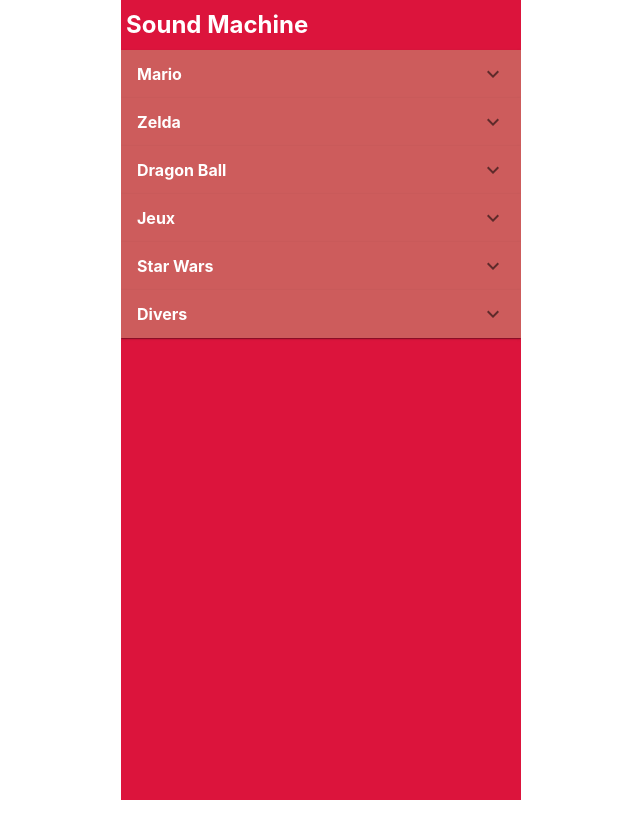
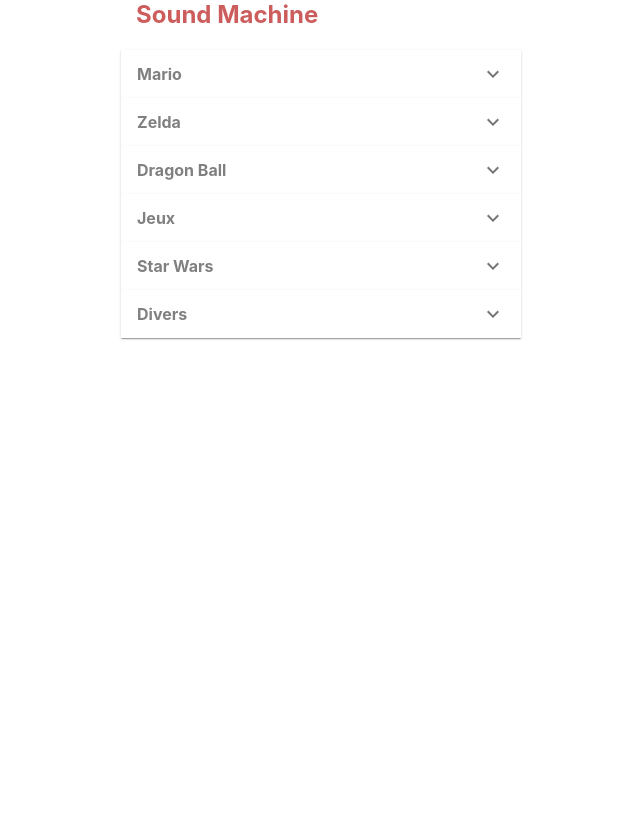
Before and after one commit to gugueU/sound-box, a React (Create React App) app: page / in a window 1280 px wide. Shown: the top 838 px of the page, without its empty margins (319-959 px from the left). Before the commit the page ends 800 px from the top, so only its background shows below. Built offline with nearby package versions, Linux system fonts and the light colour scheme.

Commit message:
1rst commit

```diff
--- a/src/App.js
+++ b/src/App.js
@@ -7,48 +7,25 @@
 const useStyles = makeStyles(theme => ({
     root: {
         textAlign: 'center',
-        display: 'flex',
-        flexDirection: 'column',
-        justifyContent: 'center',
         height: '100vh',
-        backgroundColor: 'crimson',
-        overflow: 'hidden',
         minWidth: 300,
         maxWidth: 400,
         marginLeft: 'auto',
         marginRight: 'auto',
-    },
-    toto: {
-        height: '100%',
-    },
-    MainContainer: {
-        textAlign: 'center',
-        display: 'flex',
-        flexDirection: 'column',
-        justifyContent: 'start',
-        minWidth: 300,
-        maxWidth: 400,
-        alignContent: 'start',
-        border: 'black',
-        borderStyle: 'solid',
-        overflow: 'auto',
 
     },
+
+
 }));
 
 function App() {
     const classes = useStyles();
 
     return (
-        <div className={classes.root} >
-            <div className={classes.toto}>
+
+        <div className={classes.root}>
                 <Header/>
-
-
-                <Main/>
-
-
-            </div>
+                <Main />
         </div>
     );
 }
--- a/src/AudioButton.js
+++ b/src/AudioButton.js
@@ -1,6 +1,7 @@
 import React, {useState} from 'react';
 import Avatar from '@material-ui/core/Avatar';
 import makeStyles from "@material-ui/core/styles/makeStyles";
+import {soundContext} from "./Constant";
 
 const useStyles = makeStyles(theme => ({
     root: {
@@ -29,7 +30,7 @@
     },
 
     label2: {
-        color: 'black',
+        color: 'grey',
         width: 60,
         fontSize: 10,
         margin: '5 5 4 5',
@@ -41,8 +42,8 @@
     },
 
     avatar: {
-        color: 'crimson',
-        borderColor: 'crimson',
+        color: 'IndianRed',
+        borderColor: 'IndianRed',
         borderStyle: 'solid',
         width: 60,
         height: 60,
@@ -50,8 +51,8 @@
         cursor: 'pointer',
     },
     avatar2: {
-        color: 'black',
-        borderColor: 'black',
+        color: 'grey',
+        borderColor: 'grey',
         borderStyle: 'solid',
         width: 60,
         height: 60,
@@ -96,7 +97,7 @@
                 {props.label.charAt(0)}
             </Avatar>
             <audio className="audio-element" ref={ref} onEnded={() => onEnded()}>
-                <source src={'./static/media/' + props.soundFile}/>
+                <source src={soundContext + props.soundFile}/>
             </audio>
         </div>
     )
--- a/src/Constant.js
+++ b/src/Constant.js
@@ -1,120 +1,61 @@
-// import sounds
-import ryu from './sounds/Street Fighter 2 Ryu KO.m4r';
-import kamehameha from './sounds/goku1.wav';
-import tardis from './sounds/01 Tardis.m4r';
-import capcom from './sounds/Capcom Intro Music.m4r';
-import DBZScooter from  './sounds/DBZ scooter.m4r';
-import FF7Fanfare from './sounds/FF7 Fanfare.m4r';
-import FF7Bring from './sounds/FF7 bring.m4r';
-import DendenMushi from './sounds/One Piece dendenmushi tone.m4r';
-import ZeldaChest from './sounds/Zelda Got Item From Chest.m4r';
-import ZeldaSecret from './sounds/Zelda FoundSecret.m4r';
-import ZeldaFee from './sounds/Zelda The Goddess Appears.m4r';
-import Hyrule from './sounds/Zelda Hyrule theme.m4r';
-import Ocarina from './sounds/Zelda Ocarina Of Time Musique - Chant du temps.m4r';
-import LightSaber from './sounds/Star Wars-Lightsaber.m4r';
-import Utini from './sounds/Star Wars Utini.m4r';
-import SondeVIper from './sounds/Star Wars sonde Viper.m4r';
-import Cantina from './sounds/Star Wars Cantina Band.m4r';
-import Mgs from './sounds/Metal Gear Solid Alert.m4R';
-import psx from './sounds/Playstation 1 Startup Sound.m4r';
-import megaman from './sounds/23 Megaman Game Start.m4r';
-import dongeon from './sounds/04 Zelda Dongeon.m4r';
-import chocobo from './sounds/FF Chocobo Wark.m4r';
-import MarioPowerUp from './sounds/Mario Power Up.m4r';
-import MarioUnderworld from './sounds/Mario underworld.m4r';
-import yoshiEggSound from './sounds/mario_egg.mp3';
-import Yoshi from './sounds/Mario Yoshi.m4r';
-import LuigiMansion from './sounds/LuigiMansion E. Gadd Calling.m4r';
-import Sonic from './sounds/Sonic Checkpoint.m4r';
-import Gab1 from './sounds/MC Jean Gab1 securité.m4r';
-import poupee from './sounds/Bernard Menez - Jolie Poupée.m4r';
-import dracula from './sounds/Les Charlots contre Dracula.m4r';
-import Musclor from './sounds/Les Maitres de l Univers.m4r';
-import Jackson from './sounds/Bloodsport Jackson.m4r';
-import Madame from './sounds/Madame est servie.m4r';
-import prairie from './sounds/la petite maison dans la prairie.m4r';
-import castlevania from './sounds/Castlevania.m4r';
-import Gouls from './sounds/Gouls & Gobblins.m4r';
-import konami from './sounds/KONAMI.MID';
-
-//import image
-import ryuImages from './images/RyuKO.png';
-import yoshiEgg from './images/yoshiEgg.png';
-import kamehamehaImage from './images/kamehameha.png';
-import tardisImg from './images/tardis.png';
-import zeldaChestImg from './images/zelda chest.png';
-import dbScooterGif from './images/dbScooter.gif';
-import lightsaberImpg from './images/lightsaber.png';
-import cantina from './images/cantina.jpg';
-import jawa from './images/jawa.jpg';
-import viper from './images/viper.jpg';
-import dendemushiImg from './images/dendenmushiImg.png';
-import zeldaSecretPng from './images/zeldaTriforce.png';
-import ghouls from './images/ghouls.jpg';
-import castlevaniaCover from './images/castlevaniaCover.jpg';
-import megamanSelect from './images/megamanSelect.jpg';
-import psxBoot from './images/psx.png';
-import sonicCheckpoint from './images/sonicCheckpoint.jpg';
-import capcomLogo from './images/capcomLogo.jpg';
-
-export const context = 'http://gugue.fr/sound-box/static/media/'
+export const soundContext = 'http://gugue.fr/media/hdd/soundBox/sounds/'
 
 export const zelda = [
-    {label: "Zelda chest", soundFile: ZeldaChest, image: zeldaChestImg},
-    {label: "Zelda secret", soundFile: ZeldaSecret, image: zeldaSecretPng},
-    {label: "Zelda dongeon", soundFile: '04%20Zelda%20Dongeon.d011fdd3.m4r'},
-    {label: "Zelda Goddess", soundFile: ZeldaFee},
-    {label: "Zelda Hyrule", soundFile: Hyrule},
-    {label: "Zelda Ocarina", soundFile: Ocarina},
+    {label: "Zelda chest", soundFile: 'zelda_chest.m4r'},
+    {label: "Zelda secret", soundFile: 'zelda_found_secret.m4r'},
+    {label: "Zelda dongeon", soundFile: 'zelda_dongeon.m4r'},
+    {label: "Zelda Goddess", soundFile: 'zelda_the_goddess_appears.m4r'},
+    {label: "Zelda Hyrule", soundFile: 'zelda_hyrule.m4r'},
+    {label: "Zelda Ocarina", soundFile: 'zelda_ocarina_time.m4r'},
 ];
 
 export const mario = [
-    {label: "Mario Up", soundFile: MarioPowerUp},
-    {label: "Mario underworld", soundFile: MarioUnderworld},
-    {label: "Yoshi", soundFile: Yoshi},
-    {label: "Yoshi Egg", soundFile: yoshiEggSound, image: yoshiEgg},
-    {label: "Luigi Mansion", soundFile: LuigiMansion},
+    {label: "Mario Up", soundFile: 'mario_power_up.m4r'},
+    {label: "Mario underworld", soundFile: 'mario_underworld.m4r'},
+    {label: "Yoshi", soundFile: 'mario_yoshi.m4r'},
+    {label: "Yoshi Egg", soundFile: 'mario_egg.mp3'},
+    {label: "Luigi Mansion", soundFile: 'luigi_mansion_Calling.m4r'},
 ];
 
 export const games = [
-    {label: "Sonic", soundFile: Sonic, image: sonicCheckpoint},
+    {label: "Sonic", soundFile: 'sonic_checkpoint.m4r'},
 
-    {label: "Capcom", soundFile: capcom, image: capcomLogo},
-    {label: "Konami", soundFile: konami},
-    {label: "Ryu Ko", soundFile: ryu, image: 'RyuKO.97ed6c6a.png'},
+    {label: "Capcom", soundFile: 'capcom_intro.m4r'},
+    {label: "Ryu Ko", soundFile: 'street_fighter_2_ryu_ko.m4r', image: 'RyuKO.97ed6c6a.png'},
 
-    {label: "FF7 Bring", soundFile: FF7Bring},
-    {label: "FF7 Win", soundFile: FF7Fanfare},
-    {label: "Chocobo", soundFile: chocobo},
+    {label: "FF7 Bring", soundFile: 'ff7_bring.m4r'},
+    {label: "FF7 Win", soundFile: 'ff7_fanfare.m4r'},
+    {label: "Chocobo", soundFile: 'ff_chocobo_wark.m4r'},
 
-    {label: "Megaman", soundFile: megaman, image: megamanSelect},
-    {label: "Castlevania", soundFile: castlevania, image: castlevaniaCover},
-    {label: "Gouls & Ghost", soundFile: Gouls, image: ghouls},
-    {label: "MGS", soundFile: Mgs},
-    {label: "PSX", soundFile: psx, image: psxBoot},
+    {label: "Megaman", soundFile: 'megaman_game_start.m4r'},
+    {label: "Castlevania", soundFile: 'castlevania.m4r'},
+    {label: "Gouls & Ghost", soundFile: 'gouls_and_gobblins.m4r'},
+    {label: "MGS", soundFile: 'metal_gear_solid-alert.m4r'},
+    {label: "PSX", soundFile: 'psx_startup.m4r'},
 ];
 
 export const dragonBall = [
-    {label: "Kamehameha", soundFile: kamehameha, image: kamehamehaImage},
-     {label: "DB scooter", soundFile: DBZScooter, image: dbScooterGif},
+    {label: "Kamehameha", soundFile: 'goku_kamehamea.wav'},
+     {label: "DB scooter", soundFile: 'dbz_scooter.m4r'},
 ];
 
 export const starWars = [
-    {label: "lightsaber", soundFile: LightSaber, image: lightsaberImpg},
-    {label: "Cantina", soundFile: Cantina, image: cantina},
-    {label: "Viper", soundFile: SondeVIper, image: viper},
-    {label: "Utini", soundFile: Utini, image: jawa},
+    {label: "lightsaber", soundFile: 'star_wars_lightsaber.m4r'},
+    {label: "Cantina", soundFile: 'star_wars_cantina_band.m4r'},
+    {label: "Viper", soundFile: 'star_wars_sonde_viper.m4r'},
+    {label: "Utini", soundFile: 'star_wars_utini.m4r'},
 ];
 
 export const divers = [
-    {label: "DenDenMushi", soundFile: DendenMushi, image: dendemushiImg},
-    {label: "tardis", soundFile: tardis, image: tardisImg},
-    {label: "Gab1", soundFile: Gab1},
-    {label: "Madame est service", soundFile: Madame},
-    {label: "La petite maison dans la prairie", soundFile: prairie},
-    {label: "Les Charlots contre Dracula", soundFile: dracula},
-    {label: "Musclor", soundFile: Musclor},
-    {label: "Bloodsports Jackson", soundFile: Jackson},
-    {label: "Jolie Poupée", soundFile: poupee},
+    {label: "DenDenMushi", soundFile: 'dendenmushi.m4r'},
+    {label: "Denis Brogniart", soundFile: 'denis_brogniart_ah.mp3'},
+    {label: "Godzilla", soundFile: 'godzilla_roar.m4r'},
+    {label: "tardis", soundFile: 'tardis.m4r'},
+    {label: "Gab1", soundFile: 'mc_jean_gab1_securite.m4r'},
+    {label: "Madame est service", soundFile: 'madame_est_servie.m4r'},
+    {label: "La petite maison dans la prairie", soundFile: 'la_petite_maison_dans_la_prairie.m4r'},
+    {label: "Les Charlots contre Dracula", soundFile: 'les_charlots_contre_dracula.m4r'},
+    {label: "Musclor", soundFile: 'les_maitres_de_l_univers.m4r'},
+    {label: "Bloodsports Jackson", soundFile: 'bloodsport_jackson.m4r'},
+    {label: "Jolie Poupée", soundFile: 'jolie_poupee.m4r'},
 ];
--- a/src/Header.js
+++ b/src/Header.js
@@ -3,15 +3,16 @@
 
 const useStyles = makeStyles(theme => ({
     root: {
-        height: 30,
-        color: 'white',
+        height: 50,
+        color: 'IndianRed',
         fontWeight: 'bolder',
         textAlign: 'start',
         fontSize: 'x-large',
         width: '100%',
-        marginTop: 10,
-        marginLeft: 5,
-        marginBottom: 10,
+        position: 'fixed',
+        top: 0,
+        zIndex: 1,
+        paddingLeft: 15,
     }
 }));
 
@@ -20,7 +21,9 @@
 
     return (
         <div className={classes.root}>
-            Sound Machine
+            <div>
+                Sound Machine
+            </div>
         </div>
     );
 }
--- a/src/Main.js
+++ b/src/Main.js
@@ -7,7 +7,7 @@
 
 const useStyles = makeStyles(theme => ({
     root: {
-        width: '100%',
+        marginTop: 50,
     },
 }));
 
--- a/src/SoundExpensionPanel.js
+++ b/src/SoundExpensionPanel.js
@@ -10,7 +10,6 @@
 const useStyles = makeStyles(theme => ({
     root: {
         width: '100%',
-        backgroundColor: 'IndianRed',
     },
 
     Panel: {
@@ -18,15 +17,14 @@
     },
 
     PanelSummary: {
-        color: 'white',
+        color: 'grey',
         fontWeight: 'bold',
-        backgroundColor: 'IndianRed',
     },
 
     PanelDetails: {
         display: 'flex',
         flexWrap: 'wrap',
-        justifyContent: 'center',
+        justifyContent: 'left',
         alignContent: 'start',
         width: '100%',
         height: '100%',
```
Also changed, not shown: package.json (+12 -0 lines).
